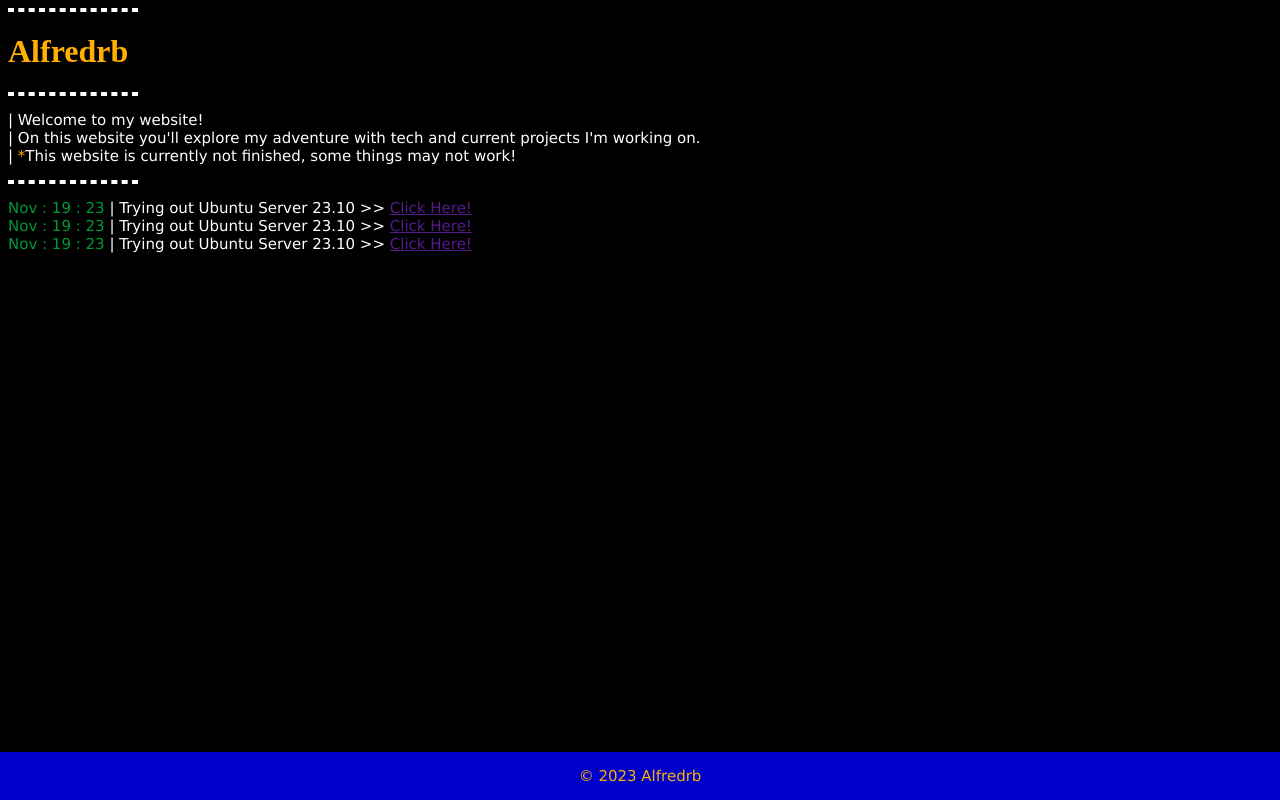
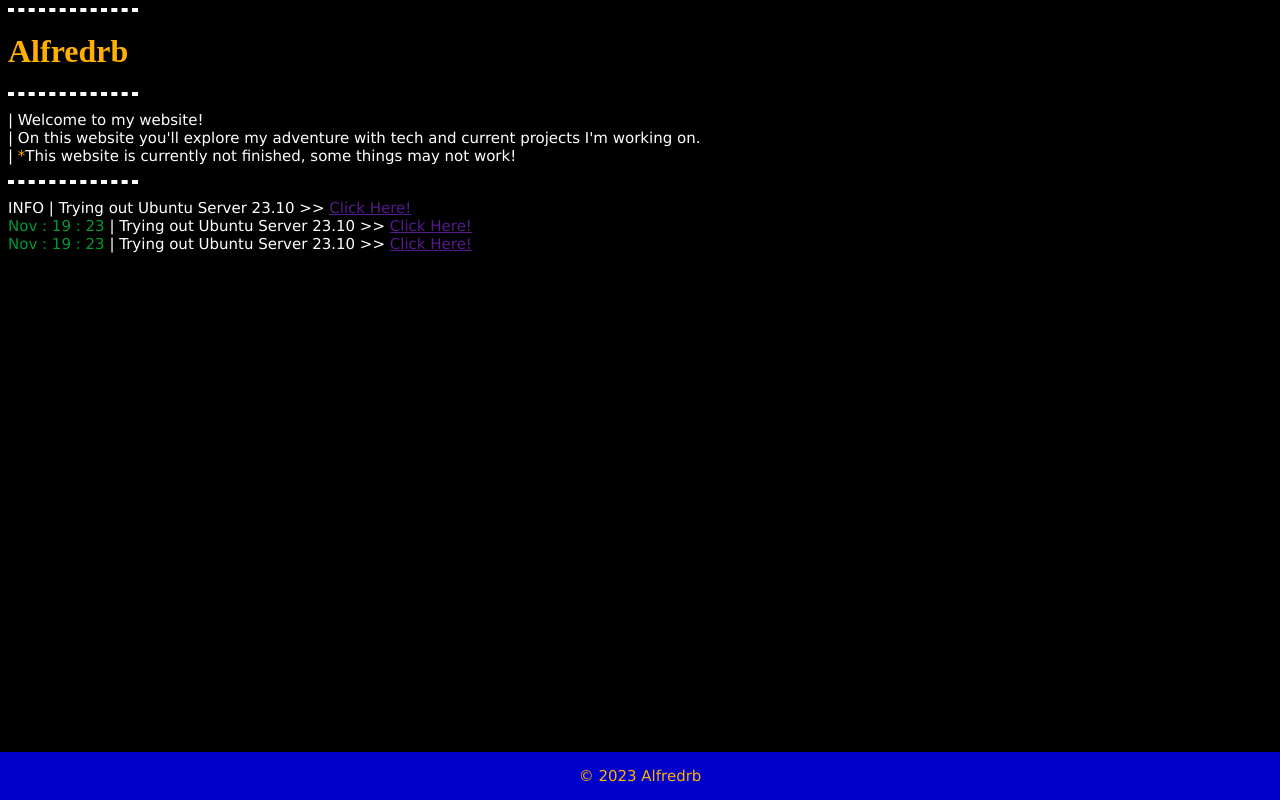
Before and after one commit to alfredrb/alfredrb.github.io, a plain HTML site: page index.html in a window 1280 px wide. Drawn offline with Linux system fonts and the light colour scheme.

Commit message:
Update index.html

```diff
--- a/index.html
+++ b/index.html
@@ -28,7 +28,7 @@
 <div class="BlogLinks">
 <p>
 
-		<green>Nov : 19 : 23</green>		| Trying out Ubuntu Server 23.10 >> <a href="">Click Here!</a>
+		  <red>INFO</red>		             | Trying out Ubuntu Server 23.10 >> <a href="">Click Here!</a>
 <br>	<green>Nov : 19 : 23</green>		| Trying out Ubuntu Server 23.10 >> <a href="">Click Here!</a>
 <br>	<green>Nov : 19 : 23</green>		| Trying out Ubuntu Server 23.10 >> <a href="">Click Here!</a>
 
```
